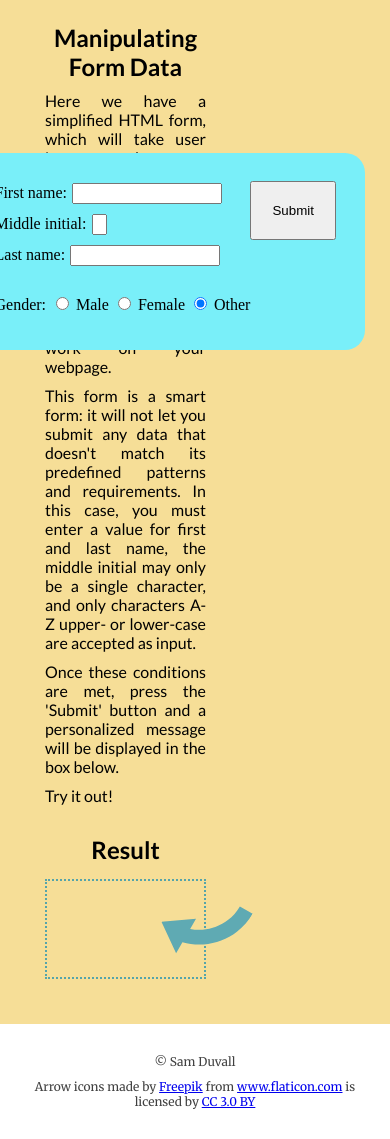
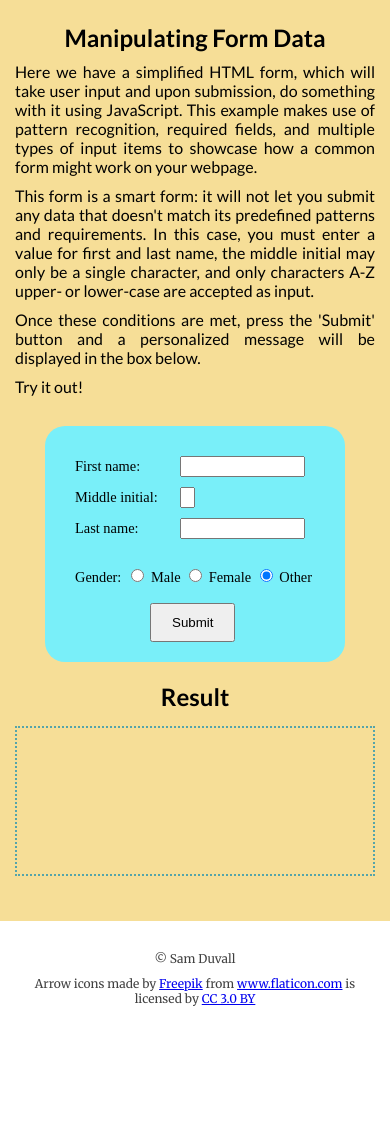
Before and after one commit to scduvall/acrylic-monkeys, a plain HTML site: page Web Design/index.html in a window 390 px wide. Shown: the part 321-1460 px from the top of the page. After the commit the page ends 1357 px from the top, so only its background shows below. Drawn offline with nearby package versions, Linux system fonts and the light colour scheme.

Commit message:
responsive design update
- reconfigured form element to align inputs and resize for smaller screens
- remove svg arrows on smaller screens

```diff
--- a/Web Design/css/main.css
+++ b/Web Design/css/main.css
@@ -94,7 +94,7 @@ nav ul ul li a { display: inline-block; padding: 10px 20px; margin: 0; width: 15
 .case-form .content p { margin-bottom: 10px; font-family: "Lato", serif; font-size: 1em; text-align: justify;}
 
 .case-form .content::after {
-	content: ' '; position: absolute; top: 15%; right: -25%;
+	content: ' '; position: absolute; top: 15%; right: -28%;
 	height: 100px; width: 100px;
 	background: url(../images/arrow.svg) no-repeat right top; background-size: 75px 75px;
 	-webkit-transform: rotate(-130deg);
@@ -113,7 +113,7 @@ nav ul ul li a { display: inline-block; padding: 10px 20px; margin: 0; width: 15
 .case-form .result h2 { padding: 20px 0 0 0; margin-bottom: 15px; }
 
 .case-form .result::after {
-	content: ' '; position: absolute; top: 40%; right: -18%;
+	content: ' '; position: absolute; top: 40%; right: -21%;
 	height: 100px; width: 100px;
 	background: url(../images/arrow.svg) no-repeat right top; background-size: 75px 75px;
 	-webkit-transform: rotate(30deg);
@@ -132,17 +132,19 @@ nav ul ul li a { display: inline-block; padding: 10px 20px; margin: 0; width: 15
 	position: absolute;
 }
 
-label { margin-right: 5px; }
+label { margin-right: 5px; width: 100px; display: inline-block; }
 input { margin-bottom: 10px; }
 
+.box::after { content:''; display: block; clear: both; }
+
 input.smallbox { width: 15px; }
-input.mediumbox { width: 150px; }
+input.mediumbox { width: 125px; }
 
-input[type="submit"] { position: absolute; top: 28px; padding: 20px; }
+input[type="submit"] { position: absolute; top: 28px; left: 73%; padding: 20px; }
 
 .case-form .result #result {
 	font-weight: bold; font-size: 1.5em; white-space: pre-wrap;
-	border: 2px dotted #55a4aa; width: 100%; height: 100px; padding-top: 15px;
+	border: 2px dotted #55a4aa; width: 100%; height: 100px; padding: 15px 0;
 }
 
 .case-form .result #result p {
@@ -181,6 +183,18 @@ input[type="submit"] { position: absolute; top: 28px; padding: 20px; }
 
 	.case-form .content, .case-form .result { width: 46%; }
 
+	.case-form .content::after {
+		content: ' '; position: absolute; top: 10%; right: -40%;
+		height: 100px; width: 100px;
+		background-size: 75px 75px;
+	}
+
+	.case-form .result::after {
+		content: ' '; position: absolute; top: 15%; right: -32%;
+		height: 100px; width: 100px;
+		background-size: 75px 75px;
+	}
+
 }
 
 @media screen and (max-width: 975px) {
@@ -195,13 +209,22 @@ input[type="submit"] { position: absolute; top: 28px; padding: 20px; }
 
 	nav > ul::before { border-left: 2px solid #fff; left: -2px; height: 50%; margin-top: 10px; }
 
+	.case-form { margin-left: 15px; }
+
+	.case-form > div { float: none; width: 100%; }
+
+	.case-form .content { width: 100%; margin: 0; }
+
+	.case-form .content::after, .case-form .result::after { display: none; }
+
+	.case-form .visual { width: 100%; margin: 0 auto; }
+
+	.box { position: relative; top: 0; margin: 0 auto; right: 0; }
+
+	.case-form .result { width: 100%; margin: 0; }
+
 }
 
-@media screen and (max-width: 900px) {
-
-
-
-}
 
 @media screen and (max-width: 800px) {
 
@@ -229,6 +252,26 @@ input[type="submit"] { position: absolute; top: 28px; padding: 20px; }
 
 	nav ul ul li a { padding-left: 20px; text-align: left; }
 
+	.case-form .result #result { height: 150px; }
+
+	.case-form .result #result p { padding: 30px 0; }
+
+	.case-form .visual { margin-top: 30px; }
+
+}
+
+@media screen and (max-width: 500px) {
+
+	.box {
+		padding-top: 30px; padding-bottom: 70px;
+		width: 300px; font-size: .9em;
+	}
+
+	form label:nth-child(11) { display: inline; }
+
+	input[type="submit"] { position: absolute; top: 75%; left: 35%; padding: 10px 20px;  }
+
+	.case-form .result #result { font-size: 1.2em; }
 
 }
 
```
